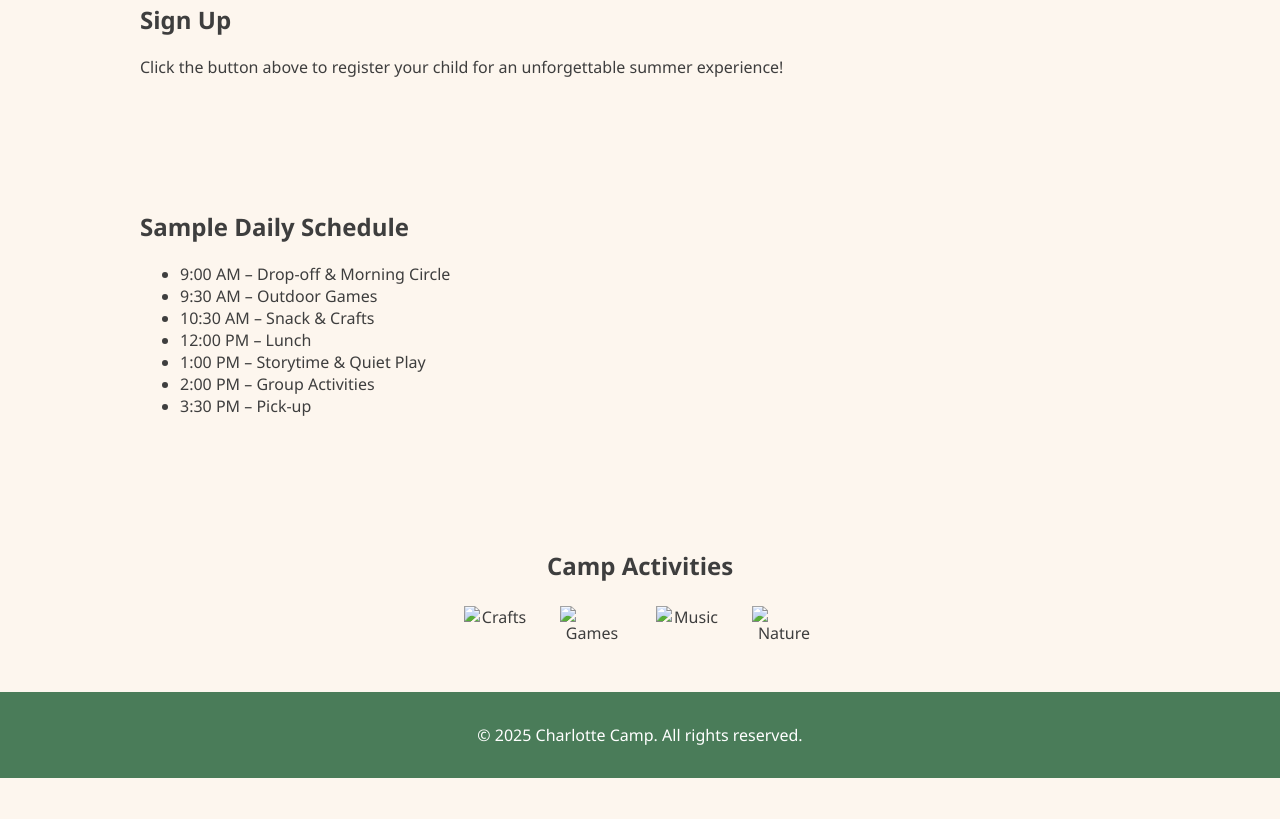
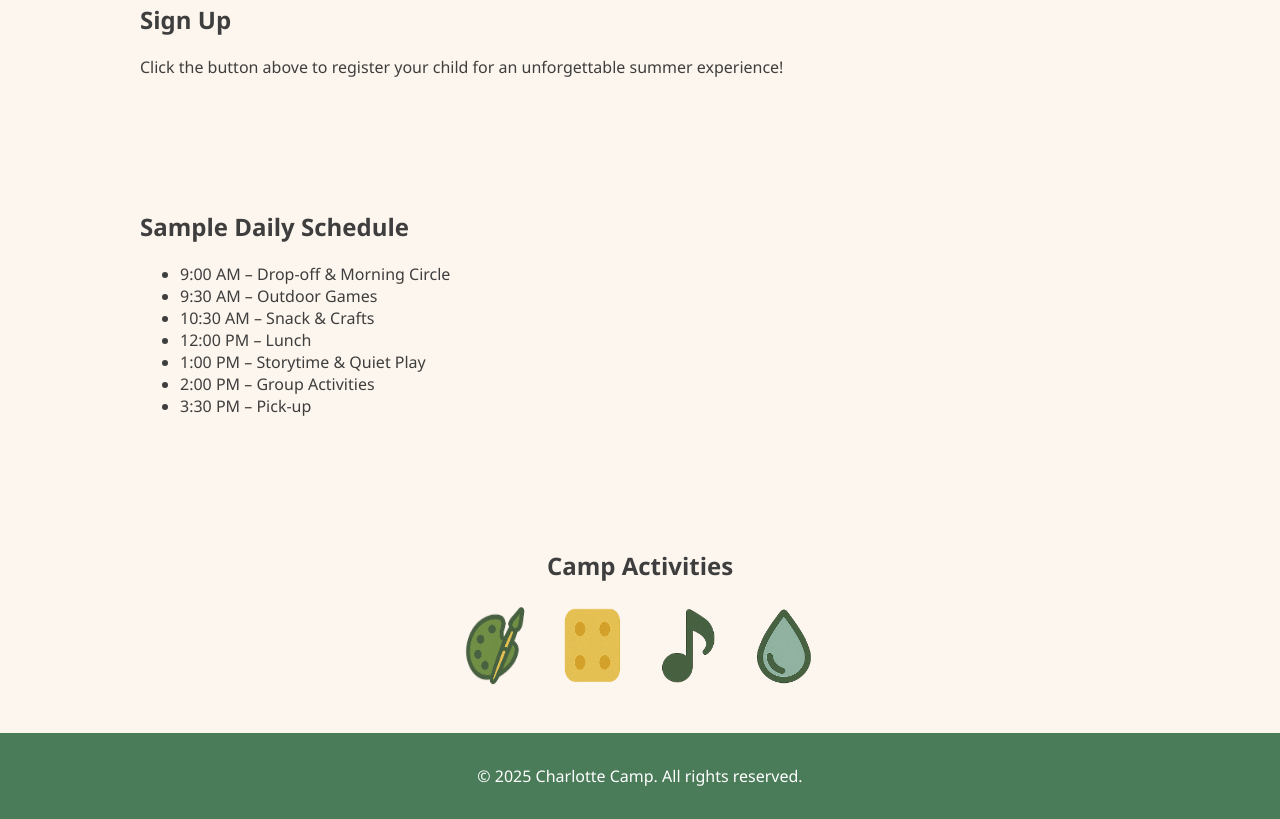
Before and after one commit to cmraguilar/github.io, a plain HTML site: page index.html in a window 1280 px wide. Shown: the part 1011-1830 px from the top of the page. Before the commit the page ends 1789 px from the top, so only its background shows below. Drawn offline with Linux system fonts and the light colour scheme.

Commit message:
Update index.html

```diff
--- a/index.html
+++ b/index.html
@@ -47,10 +47,10 @@
   <div class="section" style="text-align: center;">
     <h2>Camp Activities</h2>
     <div style="display: flex; justify-content: center; gap: 2rem; flex-wrap: wrap; margin-top: 1.5rem;">
-      <img src="icon-crafts.png" alt="Crafts" width="64" />
-      <img src="icon-games.png" alt="Games" width="64" />
-      <img src="icon-music.png" alt="Music" width="64" />
-      <img src="icon-nature.png" alt="Nature" width="64" />
+      <img src="images/Arts.png" alt="Crafts" width="64" />
+      <img src="images/Games.png" alt="Games" width="64" />
+      <img src="images/Music.png" alt="Music" width="64" />
+      <img src="images/Water.png" alt="Nature" width="64" />
     </div>
   </div>
   <footer>
```
